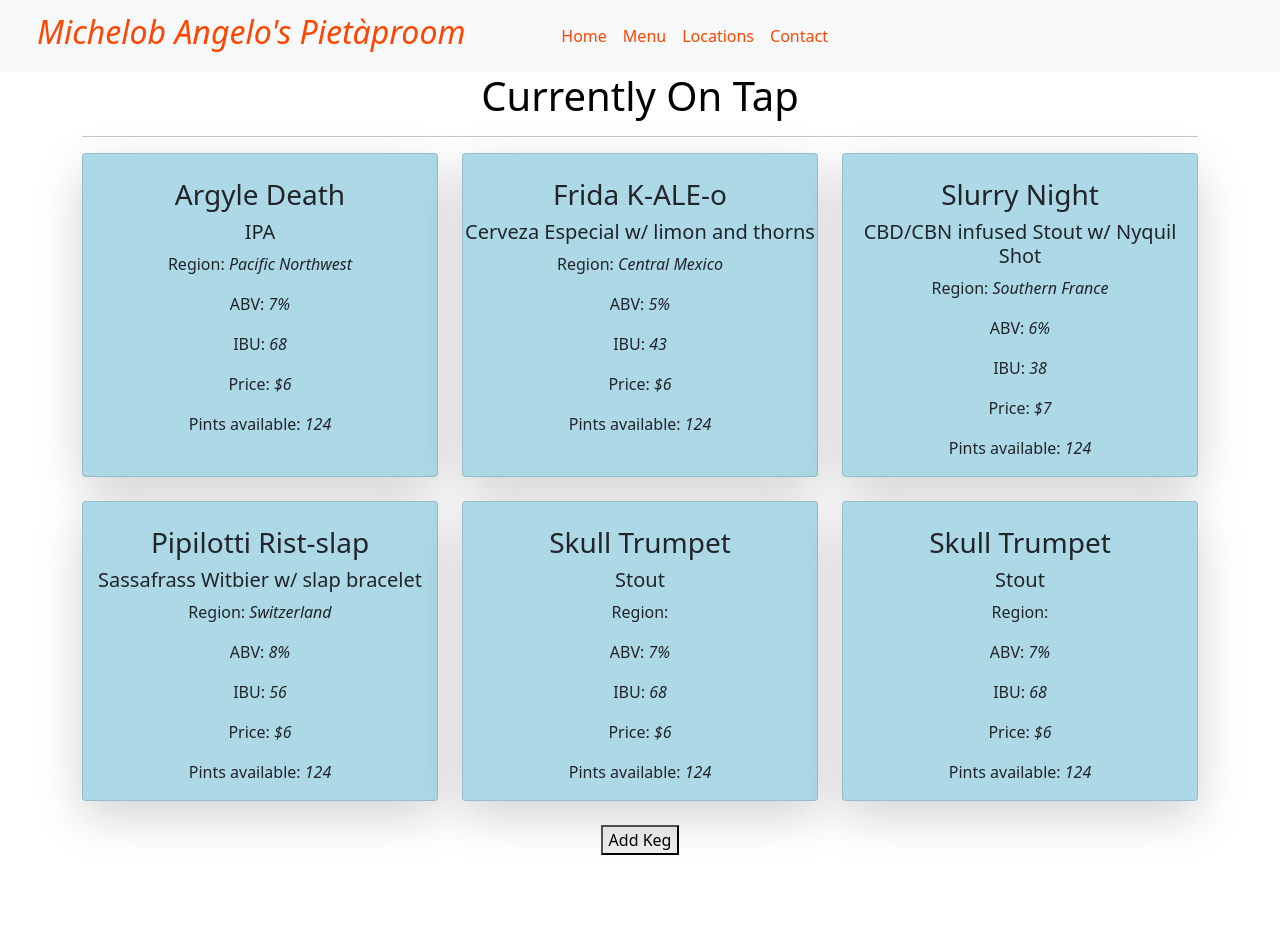
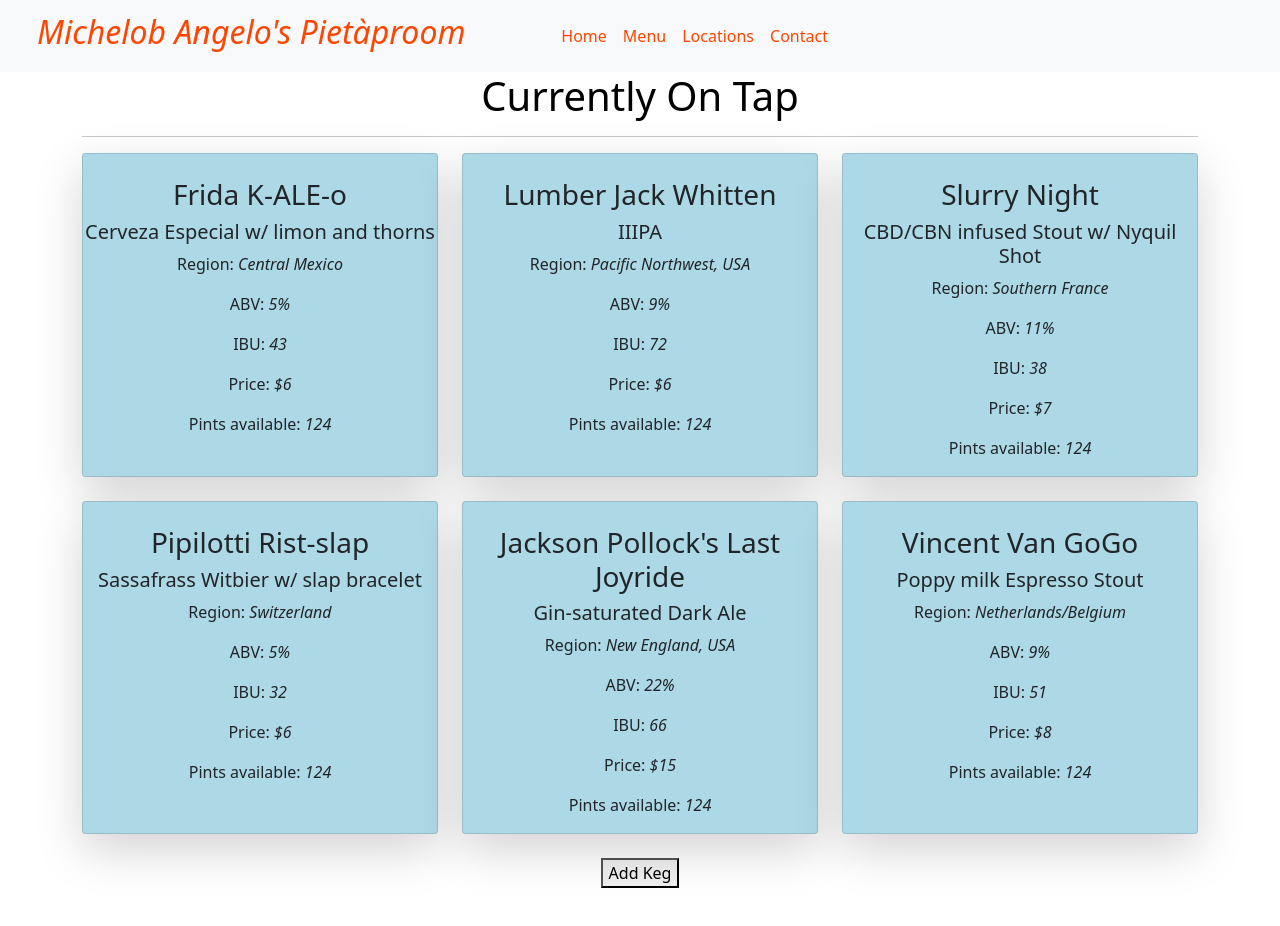
Before and after one commit to johnwhittenstudio/tap-room, a React (Create React App) app: page / in a window 1280 px wide. Shown: the top 926 px of the page. Before the commit the page ends 903 px from the top, so only its background shows below. Built offline with nearby package versions, Linux system fonts and the light colour scheme.

Commit message:
commit latest updates to kegData

```diff
--- a/src/components/KegData.js
+++ b/src/components/KegData.js
@@ -1,16 +1,6 @@
 import { v4 } from 'uuid';
 
 const KegData = [
-  {
-    brand: "Argyle Death",
-    name: "IPA",
-    region: "Pacific Northwest",
-    abv: 7,
-    ibu: 68,
-    price: 6,
-    pints: 124,
-    id: v4()
-  },
   {
     brand: "Frida K-ALE-o",
     name: "Cerveza Especial w/ limon and thorns",
@@ -22,10 +12,20 @@ const KegData = [
     id: v4()
   },
   {
+    brand: "Lumber Jack Whitten",
+    name: "IIIPA",
+    region: "Pacific Northwest, USA",
+    abv: 9,
+    ibu: 72,
+    price: 6,
+    pints: 124,
+    id: v4()
+  },
+  {
     brand: "Slurry Night",
     name: "CBD/CBN infused Stout w/ Nyquil Shot",
     region: "Southern France",
-    abv: 6,
+    abv: 11,
     ibu: 38,
     price: 7,
     pints: 124,
@@ -35,29 +35,29 @@ const KegData = [
     brand: "Pipilotti Rist-slap",
     name: "Sassafrass Witbier w/ slap bracelet",
     region: "Switzerland",
-    abv: 8,
-    ibu: 56,
+    abv: 5,
+    ibu: 32,
     price: 6,
     pints: 124,
     id: v4()
   },
   {
-    brand: "Skull Trumpet",
-    name: "Stout",
-    region: "",
-    abv: 7,
-    ibu: 68,
-    price: 6,
+    brand: "Jackson Pollock's Last Joyride",
+    name: "Gin-saturated Dark Ale",
+    region: "New England, USA",
+    abv: 22,
+    ibu: 66,
+    price: 15,
     pints: 124,
     id: v4()
   },
   {
-    brand: "Skull Trumpet",
-    name: "Stout",
-    region: "",
-    abv: 7,
-    ibu: 68,
-    price: 6,
+    brand: "Vincent Van GoGo",
+    name: "Poppy milk Espresso Stout",
+    region: "Netherlands/Belgium",
+    abv: 9,
+    ibu: 51,
+    price: 8,
     pints: 124,
     id: v4()
   },
--- a/src/components/ReusableForm.js
+++ b/src/components/ReusableForm.js
@@ -8,11 +8,11 @@ function ReusableForm(props) {
         <input
           type="text"
           name="brand"
-          placeholder="Style" />
+          placeholder="Name" />
         <input
           type="text"
           name="name"
-          placeholder="Name" />
+          placeholder="Brewery" />
         <input
           type="text"
           name="region"
```
